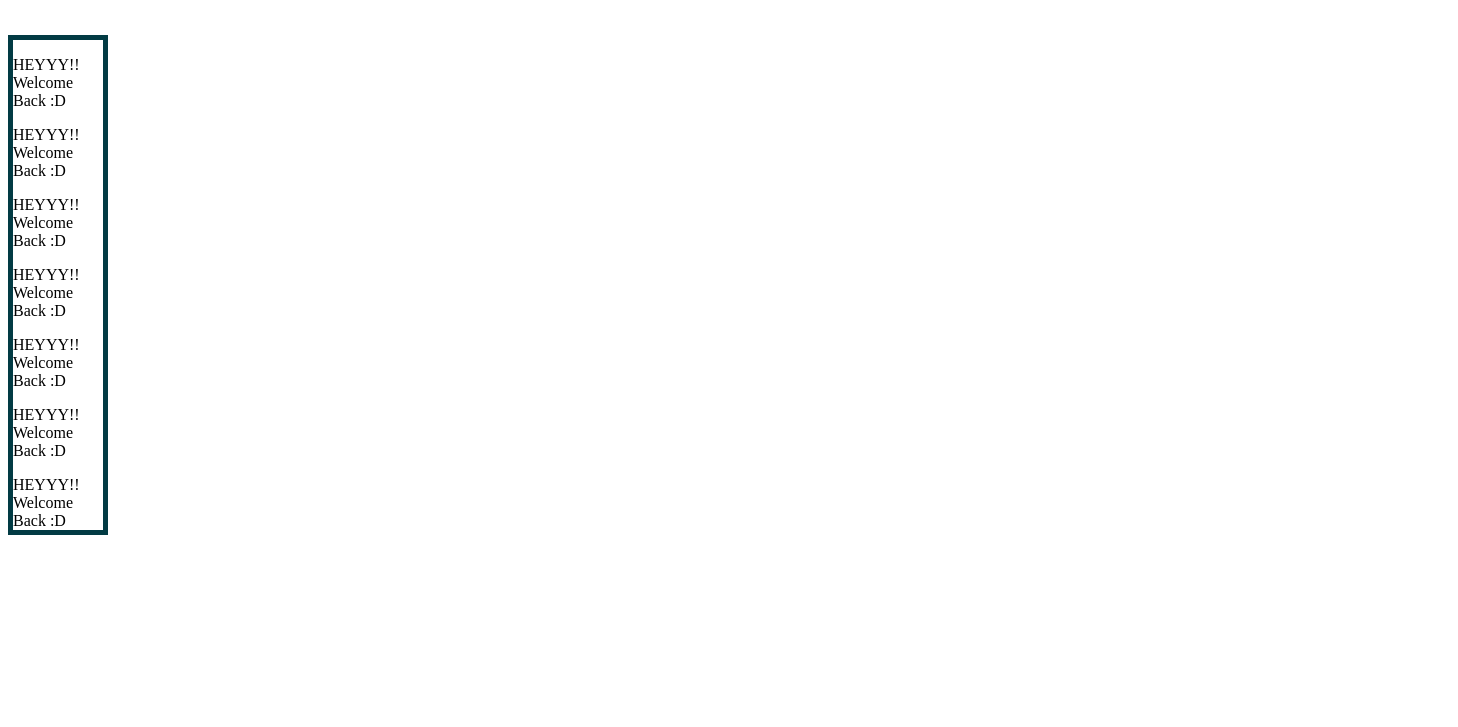
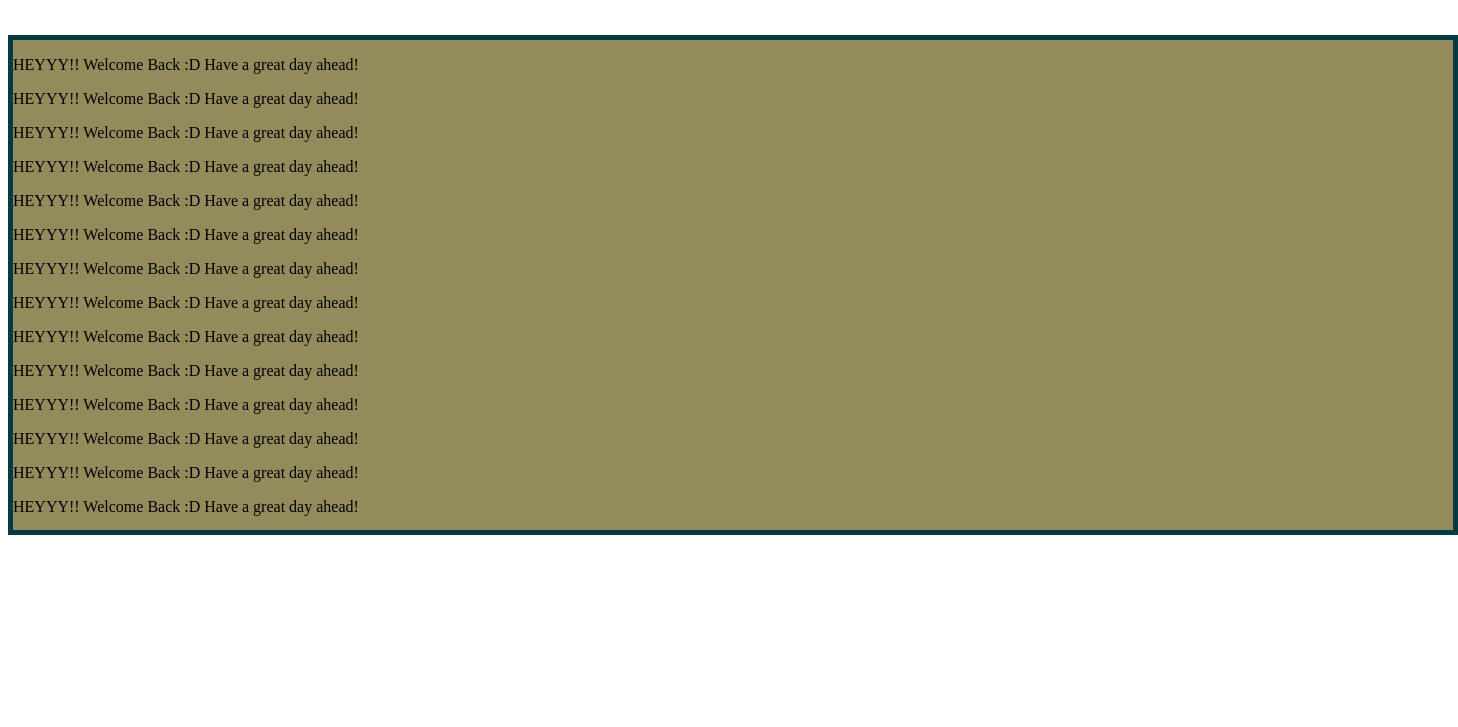
Before and after one commit to singhrishika2150-spec/git_hub, a plain HTML site: page class 13 web dev/overflow.html in a window 1280 px wide. Shown: the part 73-800 px from the top of the page, 1458 px wide, since content can reach past the window. Drawn offline with Linux system fonts and the light colour scheme.

Commit message:
Till Date Code

```diff
--- a/class 13 web dev/overflow.html
+++ b/class 13 web dev/overflow.html
@@ -11,13 +11,15 @@
         }
 
         h1 {
+            text-decoration: underline;
             text-align: center;
             font-family: sans-serif;
-            color: darkorange
+            color: rgb(88, 16, 91)
         }
         .box {
+            background-color: rgb(148, 139, 92);
             height: 500px;
-            width: 100px;
+            width: 1450px;
             border: 5px solid rgb(2, 59, 68);
             margin-top: 50px;
         }
@@ -31,32 +33,32 @@
 
     <h1>Overflow example</h1>
     <div class="box overflow">
-       <p> HEYYY!! Welcome Back :D</p>
-       <p> HEYYY!! Welcome Back :D</p>
-       <p> HEYYY!! Welcome Back :D</p>
-       <p> HEYYY!! Welcome Back :D</p>
-       <p> HEYYY!! Welcome Back :D</p>
-       <p> HEYYY!! Welcome Back :D</p>
-       <p> HEYYY!! Welcome Back :D</p>
-       <p> HEYYY!! Welcome Back :D</p>
-       <p> HEYYY!! Welcome Back :D</p>
-       <p> HEYYY!! Welcome Back :D</p>
-       <p> HEYYY!! Welcome Back :D</p>
-       <p> HEYYY!! Welcome Back :D</p>
-       <p> HEYYY!! Welcome Back :D</p>
-       <p> HEYYY!! Welcome Back :D</p>
-       <p> HEYYY!! Welcome Back :D</p>
-       <p> HEYYY!! Welcome Back :D</p>
-       <p> HEYYY!! Welcome Back :D</p>
-       <p> HEYYY!! Welcome Back :D</p>
-       <p> HEYYY!! Welcome Back :D</p>
-       <p> HEYYY!! Welcome Back :D</p>
-       <p> HEYYY!! Welcome Back :D</p>
-       <p> HEYYY!! Welcome Back :D</p>
-       <p> HEYYY!! Welcome Back :D</p>
-       <p> HEYYY!! Welcome Back :D</p>
-       <p> HEYYY!! Welcome Back :D</p>
-       <p> HEYYY!! Welcome Back :D</p>
+       <p> HEYYY!! Welcome Back :D Have a great day ahead! </p>
+       <p> HEYYY!! Welcome Back :D Have a great day ahead!</p>
+       <p> HEYYY!! Welcome Back :D Have a great day ahead!</p>
+       <p> HEYYY!! Welcome Back :D Have a great day ahead!</p>
+       <p> HEYYY!! Welcome Back :D Have a great day ahead!</p>
+       <p> HEYYY!! Welcome Back :D Have a great day ahead!</p>
+       <p> HEYYY!! Welcome Back :D Have a great day ahead!</p>
+       <p> HEYYY!! Welcome Back :D Have a great day ahead!</p>
+       <p> HEYYY!! Welcome Back :D Have a great day ahead!</p>
+       <p> HEYYY!! Welcome Back :D Have a great day ahead!</p>
+       <p> HEYYY!! Welcome Back :D Have a great day ahead!</p>
+       <p> HEYYY!! Welcome Back :D Have a great day ahead!</p>
+       <p> HEYYY!! Welcome Back :D Have a great day ahead!</p>
+       <p> HEYYY!! Welcome Back :D Have a great day ahead!</p>
+       <p> HEYYY!! Welcome Back :D Have a great day ahead!</p>
+       <p> HEYYY!! Welcome Back :D Have a great day ahead!</p>
+       <p> HEYYY!! Welcome Back :D Have a great day ahead!</p>
+       <p> HEYYY!! Welcome Back :D Have a great day ahead!</p>
+       <p> HEYYY!! Welcome Back :D Have a great day ahead!</p>
+       <p> HEYYY!! Welcome Back :D Have a great day ahead!</p>
+       <p> HEYYY!! Welcome Back :D Have a great day ahead!</p>
+       <p> HEYYY!! Welcome Back :D Have a great day ahead!</p>
+       <p> HEYYY!! Welcome Back :D Have a great day ahead!</p>
+       <p> HEYYY!! Welcome Back :D Have a great day ahead!</p>
+       <p> HEYYY!! Welcome Back :D Have a great day ahead!</p>
+       <p> HEYYY!! Welcome Back :D Have a great day ahead!</p>
 
     </div>
 </body>
```
Also changed, not shown: bistro project/project.html (+5 -7 lines), class14_webdev/flexbox.html (added, +67 -0 lines), class15_webdev/media.html (added, +31 -0 lines), 1 other file.
